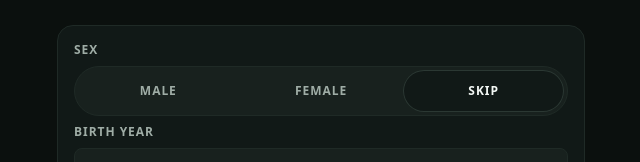
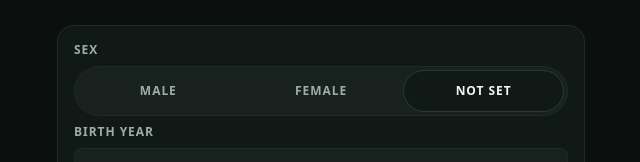
Before and after one commit to yyoyochen/gym-app, a React (Vite) app in the folder web/: page /#/onboarding in a window 1280 px wide. Shown: the part 155-317 px from the top of the page, without its empty margins (319-959 px from the left). Built offline with nearby package versions, Linux system fonts and the light colour scheme; a web font is replaced by a local one.

Commit message:
Onboarding: sex option 'Not set' instead of a second 'Skip' button label

```diff
--- a/web/src/screens/Onboarding.tsx
+++ b/web/src/screens/Onboarding.tsx
@@ -78,7 +78,7 @@ function StepProfile({ onNext }: { onNext: () => void }) {
       <p className="mid">Used for benchmarks and the effort scale. All optional.</p>
       <div className="card stack">
         <Segmented<Sex | 'none'> label="Sex" value={sex} onChange={setSex}
-          options={[{ value: 'M', label: 'Male' }, { value: 'F', label: 'Female' }, { value: 'none', label: 'Skip' }]} />
+          options={[{ value: 'M', label: 'Male' }, { value: 'F', label: 'Female' }, { value: 'none', label: 'Not set' }]} />
         <label className="stack"><span className="label">Birth year</span>
           <input className="field mono" inputMode="numeric" value={birthYear} onChange={e => setBirthYear(e.target.value)} /></label>
         <label className="stack"><span className="label">Bodyweight (kg)</span>
```
